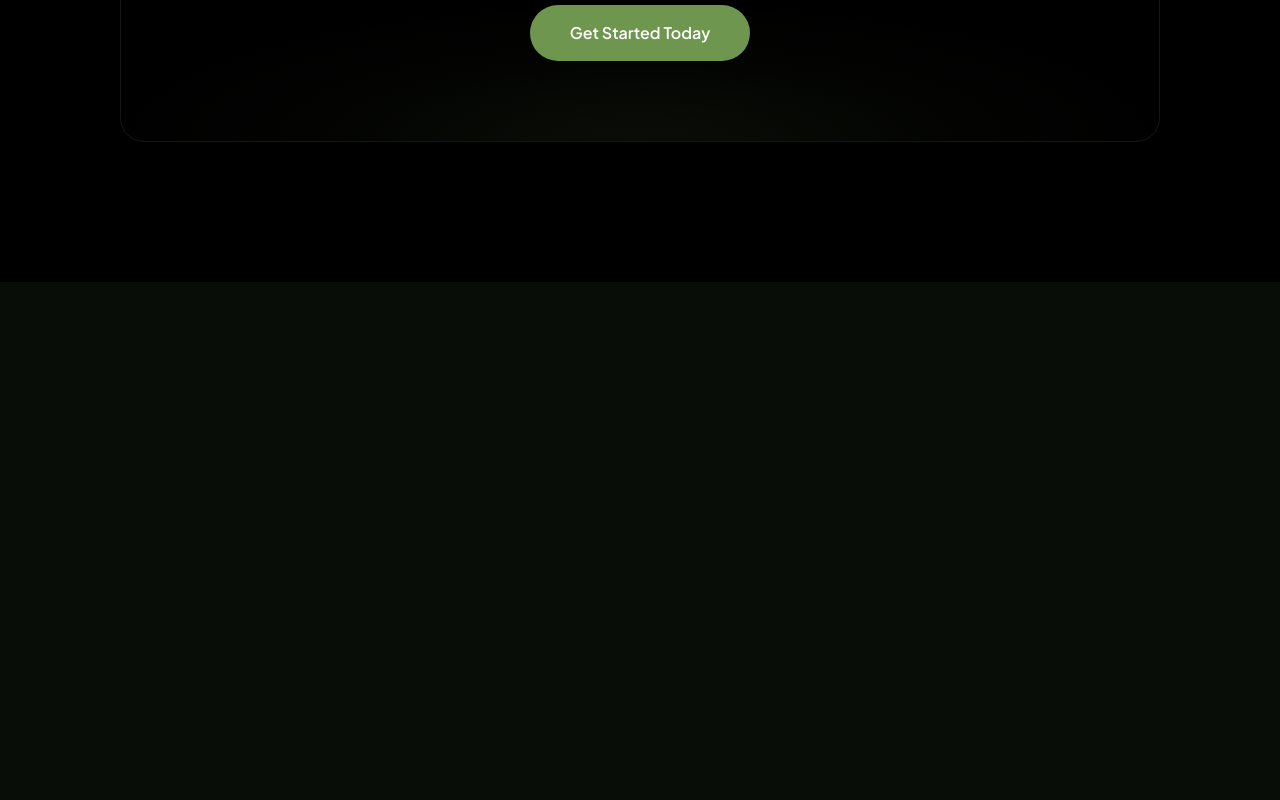
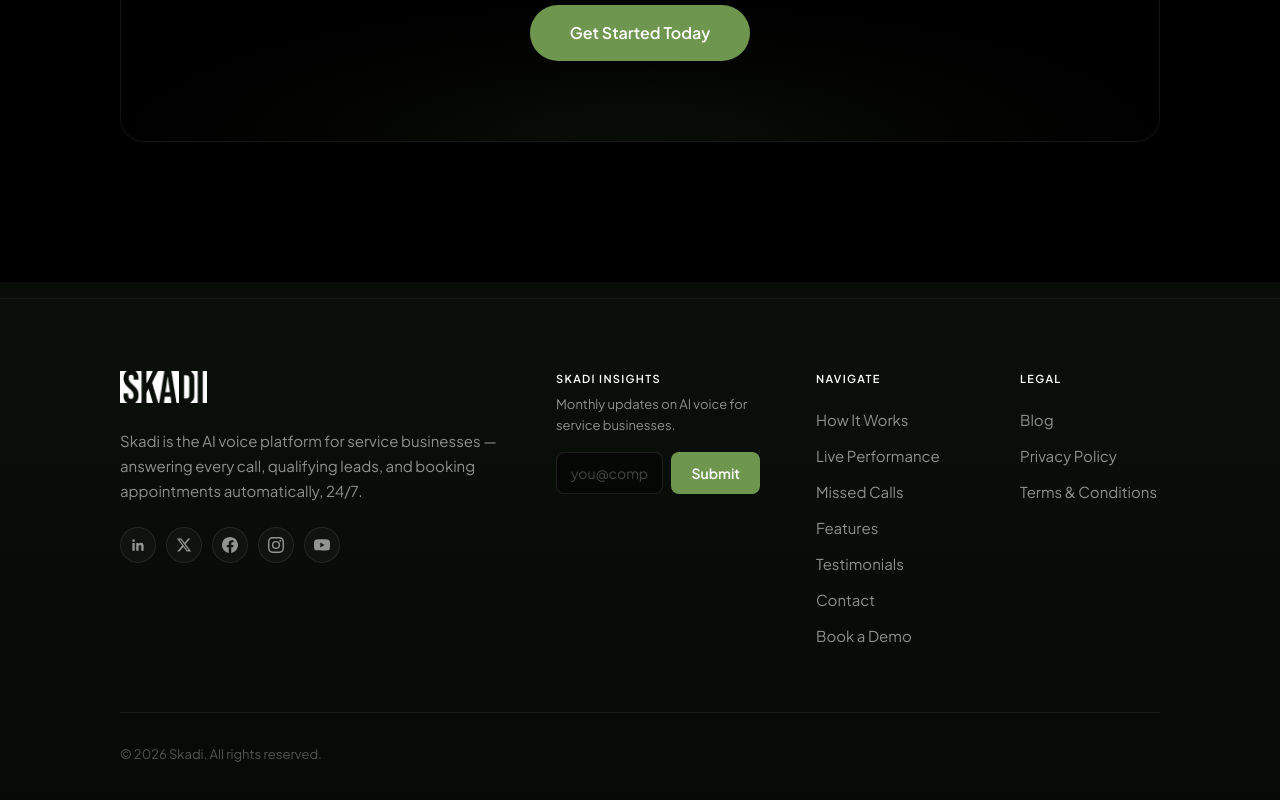
Before and after one commit to it2-geekonomy/skadi-landing, a Next.js app: page / in a window 1280 px wide. Shown: the part 6236-7036 px from the top of the page. Before the commit the page ends 6518 px from the top, so only its background shows below. Built offline with nearby package versions, Linux system fonts and the light colour scheme.

Commit message:
Integrate Footer component into Home and Demo pages: Reintroduced Footer in Home page and added it to Demo page. Enhanced Footer component with new navigation and legal links, social media icons, and a newsletter section for improved user engagement.

```diff
--- a/src/app/demo/page.tsx
+++ b/src/app/demo/page.tsx
@@ -1,6 +1,7 @@
 import Image from "next/image";
 import type { Metadata } from "next";
 import Navbar from "@/components/Navbar";
+import Footer from "@/components/Footer";
 import DemoRequestForm from "@/components/DemoRequestForm";
 import { demoTestimonials } from "@/data/testimonials";
 
@@ -120,6 +121,8 @@ export default function DemoPage() {
           {/* <div id="scheduler" className="mt-16">…</div> */}
         </div>
       </section>
+
+      <Footer />
     </main>
   );
 }
--- a/src/app/page.tsx
+++ b/src/app/page.tsx
@@ -19,7 +19,7 @@ export default function Home() {
       <Features />
       <Testimonials />
       <Contact />
-      {/* <Footer /> */}
+      <Footer />
     </main>
   );
 }
--- a/src/components/Footer.tsx
+++ b/src/components/Footer.tsx
@@ -1,38 +1,153 @@
+import type { ReactNode } from "react";
 import Image from "next/image";
 import Link from "next/link";
+import FooterNewsletter from "@/components/FooterNewsletter";
 
-const links = [
-  { href: "#how-it-works", label: "How It Works" },
-  { href: "#features", label: "Features" },
-  { href: "#testimonials", label: "Testimonials" },
-  { href: "#demo", label: "Contact" },
+type FooterLink = {
+  label: string;
+  href: string;
+};
+
+const navigateLinks: FooterLink[] = [
+  { label: "How It Works", href: "/#how-it-works" },
+  { label: "Live Performance", href: "/#performance" },
+  { label: "Missed Calls", href: "/#missed" },
+  { label: "Features", href: "/#features" },
+  { label: "Testimonials", href: "/#testimonials" },
+  { label: "Contact", href: "/#demo" },
+  { label: "Book a Demo", href: "/demo" },
 ];
+
+const legalLinks: FooterLink[] = [
+  { label: "Blog", href: "#" },
+  { label: "Privacy Policy", href: "#" },
+  { label: "Terms & Conditions", href: "#" },
+];
+
+function FooterLinkColumn({
+  title,
+  links,
+}: {
+  title: string;
+  links: FooterLink[];
+}) {
+  return (
+    <div className="min-w-[140px]">
+      <p className="text-[11px] font-semibold uppercase tracking-[0.12em] text-white">
+        {title}
+      </p>
+      <ul className="mt-5 flex flex-col gap-3">
+        {links.map((link) => (
+          <li key={link.label}>
+            <Link
+              href={link.href}
+              className="text-[15px] text-skadi-muted transition hover:text-white"
+            >
+              {link.label}
+            </Link>
+          </li>
+        ))}
+      </ul>
+    </div>
+  );
+}
+
+function SocialIcon({
+  label,
+  href,
+  children,
+}: {
+  label: string;
+  href: string;
+  children: ReactNode;
+}) {
+  return (
+    <a
+      href={href}
+      target="_blank"
+      rel="noopener noreferrer"
+      aria-label={label}
+      className="flex h-9 w-9 items-center justify-center rounded-full border border-white/[0.08] bg-white/[0.03] text-white/55 transition hover:border-[#6e964f]/35 hover:bg-[#6e964f]/10 hover:text-white"
+    >
+      {children}
+    </a>
+  );
+}
 
 export default function Footer() {
   return (
-    <footer className="border-t border-white/[0.07] py-10">
-      <div className="container-main flex flex-col items-center justify-between gap-6 sm:flex-row">
+    <footer
+      className="relative mt-2 border-t border-white/[0.06] bg-[#060a06] sm:mt-4"
+      style={{
+        background:
+          "linear-gradient(180deg, rgba(10,15,9,1) 0%, rgba(6,10,6,1) 100%)",
+      }}
+    >
+      <div className="container-main py-14 sm:py-16 lg:py-[72px]">
+        <div className="flex flex-col gap-12 lg:flex-row lg:items-start lg:gap-10 xl:gap-14 2xl:gap-16">
+          {/* Brand + social */}
+          <div className="min-w-0 shrink-0 lg:max-w-[380px]">
+            <Link href="/" className="inline-block">
               <Image
                 src="/images/Group.png"
                 alt="Skadi"
-          width={90}
-          height={32}
-          className="h-7 w-auto brightness-0 invert"
+                width={100}
+                height={36}
+                className="h-8 w-auto brightness-0 invert"
               />
-        <div className="flex flex-wrap justify-center gap-7">
-          {links.map((link) => (
-            <Link
-              key={link.label}
-              href={link.href}
-              className="text-sm text-skadi-muted transition hover:text-white"
-            >
-              {link.label}
             </Link>
-          ))}
+            <p className="mt-5 max-w-[400px] text-[14px] leading-[1.65] text-skadi-muted sm:text-[15px]">
+              Skadi is the AI voice platform for service businesses — answering
+              every call, qualifying leads, and booking appointments automatically,
+              24/7.
+            </p>
+
+            <div className="mt-6 flex items-center gap-2.5">
+              <SocialIcon label="LinkedIn" href="https://linkedin.com">
+                <svg viewBox="0 0 24 24" fill="currentColor" className="h-4 w-4" aria-hidden>
+                  <path d="M20.447 20.452h-3.554v-5.569c0-1.328-.027-3.037-1.852-3.037-1.853 0-2.136 1.445-2.136 2.939v5.667H9.351V9h3.414v1.561h.046c.477-.9 1.637-1.85 3.37-1.85 3.601 0 4.267 2.37 4.267 5.455v6.286zM5.337 7.433a2.062 2.062 0 1 1 0-4.124 2.062 2.062 0 0 1 0 4.124zM7.114 20.452H3.56V9h3.554v11.452z" />
+                </svg>
+              </SocialIcon>
+              <SocialIcon label="X" href="https://x.com">
+                <svg viewBox="0 0 24 24" fill="currentColor" className="h-4 w-4" aria-hidden>
+                  <path d="M18.244 2.25h3.308l-7.227 8.26 8.502 11.24H16.17l-5.214-6.817L4.99 21.75H1.68l7.73-8.835L1.254 2.25H8.08l4.713 6.231zm-1.161 17.52h1.833L7.084 4.126H5.117z" />
+                </svg>
+              </SocialIcon>
+              <SocialIcon label="Facebook" href="https://facebook.com">
+                <svg viewBox="0 0 24 24" fill="currentColor" className="h-4 w-4" aria-hidden>
+                  <path d="M24 12.073c0-6.627-5.373-12-12-12s-12 5.373-12 12c0 5.99 4.388 10.954 10.125 11.854v-8.385H7.078v-3.47h3.047V9.43c0-3.007 1.792-4.669 4.533-4.669 1.312 0 2.686.235 2.686.235v2.953H15.83c-1.491 0-1.956.925-1.956 1.874v2.25h3.328l-.532 3.47h-2.796v8.385C19.612 23.027 24 18.062 24 12.073z" />
+                </svg>
+              </SocialIcon>
+              <SocialIcon label="Instagram" href="https://instagram.com">
+                <svg viewBox="0 0 24 24" fill="currentColor" className="h-4 w-4" aria-hidden>
+                  <path d="M12 2.163c3.204 0 3.584.012 4.85.07 3.252.148 4.771 1.691 4.919 4.919.058 1.265.069 1.645.069 4.849 0 3.205-.012 3.584-.069 4.849-.149 3.225-1.664 4.771-4.919 4.919-1.266.058-1.644.07-4.85.07-3.204 0-3.584-.012-4.849-.07-3.26-.149-4.771-1.699-4.919-4.92-.058-1.265-.07-1.644-.07-4.849 0-3.204.013-3.583.07-4.849.149-3.227 1.664-4.771 4.919-4.919 1.266-.057 1.645-.069 4.849-.069zM12 0C8.741 0 8.333.014 7.053.072 2.695.272.273 2.69.073 7.052.014 8.333 0 8.741 0 12c0 3.259.014 3.668.072 4.948.2 4.358 2.618 6.78 6.98 6.98C8.333 23.986 8.741 24 12 24c3.259 0 3.668-.014 4.948-.072 4.354-.2 6.782-2.618 6.979-6.98.059-1.28.073-1.689.073-4.948 0-3.259-.014-3.667-.072-4.947-.196-4.354-2.617-6.78-6.979-6.98C15.668.014 15.259 0 12 0zm0 5.838a6.162 6.162 0 1 0 0 12.324 6.162 6.162 0 0 0 0-12.324zM12 16a4 4 0 1 1 0-8 4 4 0 0 1 0 8zm6.406-11.845a1.44 1.44 0 1 0 0 2.881 1.44 1.44 0 0 0 0-2.881z" />
+                </svg>
+              </SocialIcon>
+              <SocialIcon label="YouTube" href="https://youtube.com">
+                <svg viewBox="0 0 24 24" fill="currentColor" className="h-4 w-4" aria-hidden>
+                  <path d="M23.498 6.186a3.016 3.016 0 0 0-2.122-2.136C19.505 3.545 12 3.545 12 3.545s-7.505 0-9.377.505A3.017 3.017 0 0 0 .502 6.186C0 8.07 0 12 0 12s0 3.93.502 5.814a3.016 3.016 0 0 0 2.122 2.136c1.871.505 9.376.505 9.376.505s7.505 0 9.377-.505a3.015 3.015 0 0 0 2.122-2.136C24 15.93 24 12 24 12s0-3.93-.502-5.814zM9.545 15.568V8.432L15.818 12l-6.273 3.568z" />
+                </svg>
+              </SocialIcon>
             </div>
+          </div>
+
+          {/* Newsletter — center column */}
+          <div className="min-w-0 flex-1 lg:max-w-[400px]">
+            <FooterNewsletter />
+          </div>
+
+          {/* Link columns */}
+          <div className="flex shrink-0 gap-12 sm:gap-14 lg:gap-12 xl:gap-16">
+            <FooterLinkColumn title="Navigate" links={navigateLinks} />
+            <FooterLinkColumn title="Legal" links={legalLinks} />
+          </div>
+        </div>
+
+        <div className="mt-14 border-t border-white/[0.07] pt-8 lg:mt-16">
           <p className="text-[13px] text-white/30">
-          © 2025 Skadi. All rights reserved.
+            © {new Date().getFullYear()} Skadi. All rights reserved.
           </p>
+        </div>
       </div>
     </footer>
   );
--- /dev/null
+++ b/src/components/FooterNewsletter.tsx
@@ -0,0 +1,55 @@
+"use client";
+
+import { FormEvent, useState } from "react";
+
+export default function FooterNewsletter() {
+  const [email, setEmail] = useState("");
+  const [status, setStatus] = useState<"idle" | "success">("idle");
+
+  function handleSubmit(event: FormEvent<HTMLFormElement>) {
+    event.preventDefault();
+    if (!email.trim()) return;
+    setStatus("success");
+    setEmail("");
+  }
+
+  return (
+    <div className="w-full">
+      <p className="text-[11px] font-semibold uppercase tracking-[0.12em] text-white">
+        Skadi Insights
+      </p>
+      <p className="mt-1.5 text-[13px] leading-relaxed text-skadi-muted">
+        Monthly updates on AI voice for service businesses.
+      </p>
+
+      {status === "success" ? (
+        <p className="mt-4 text-sm text-[#abbe9c]">
+          Thanks — you&apos;re on the list.
+        </p>
+      ) : (
+        <form className="mt-4" onSubmit={handleSubmit}>
+          <label htmlFor="footer-email" className="sr-only">
+            Email
+          </label>
+          <div className="flex gap-2">
+            <input
+              id="footer-email"
+              type="email"
+              required
+              placeholder="you@company.com"
+              value={email}
+              onChange={(e) => setEmail(e.target.value)}
+              className="min-w-0 flex-1 rounded-lg border border-white/[0.1] bg-black/40 px-3.5 py-2.5 text-sm text-white placeholder:text-white/25 outline-none transition focus:border-[#6e964f]/45"
+            />
+            <button
+              type="submit"
+              className="btn-demo shrink-0 rounded-lg px-5 py-2.5 text-sm font-semibold"
+            >
+              Submit
+            </button>
+          </div>
+        </form>
+      )}
+    </div>
+  );
+}
--- a/src/components/Performance.tsx
+++ b/src/components/Performance.tsx
@@ -170,7 +170,7 @@ export default function Performance() {
   const { ref, progress } = useMetricsAnimation();
 
   return (
-    <section className="section-pad">
+    <section id="performance" className="section-pad">
       <div className="container-main">
         <div
           ref={ref}
```
Lines whose indentation alone changed are shown as unchanged.
